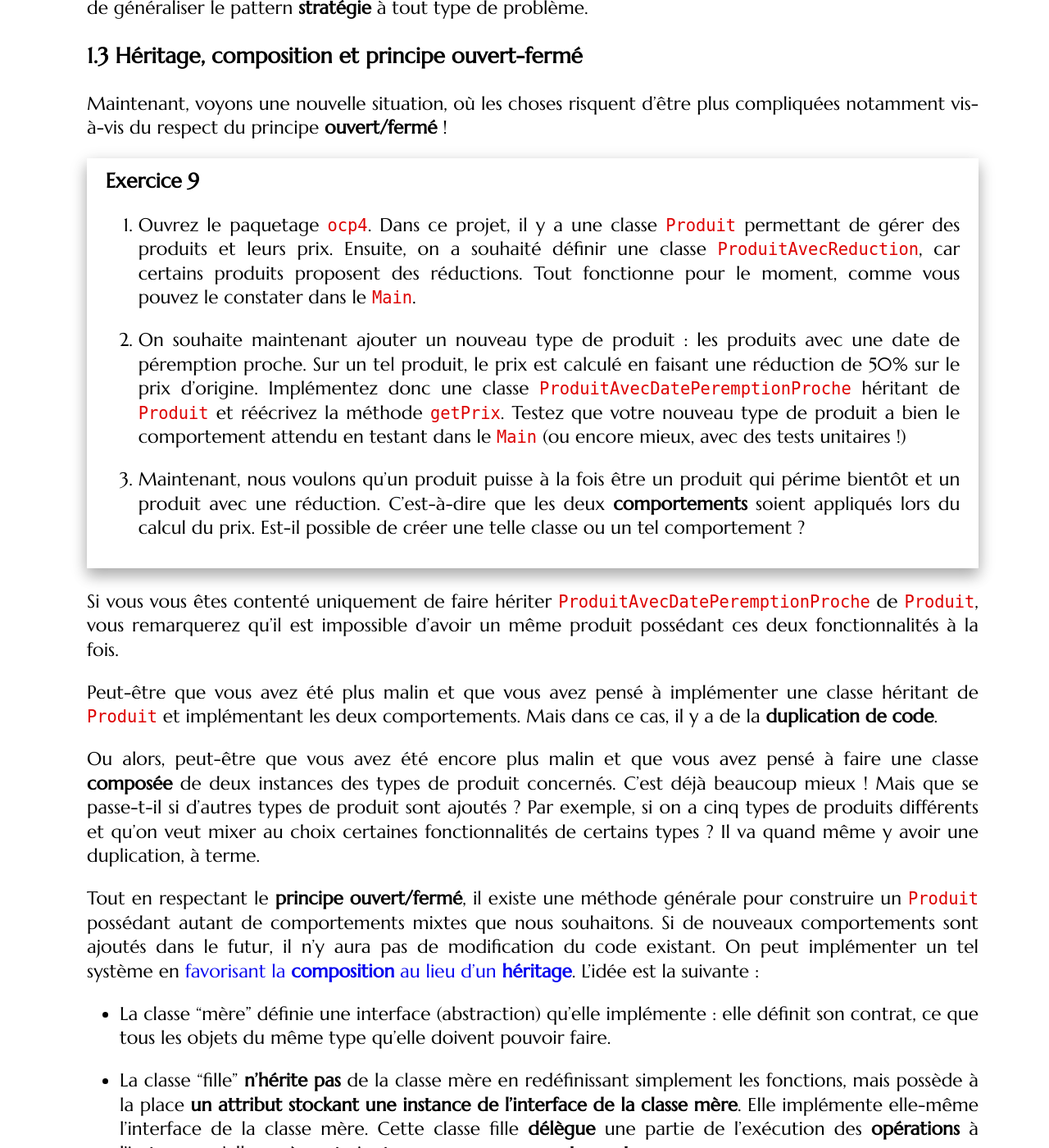
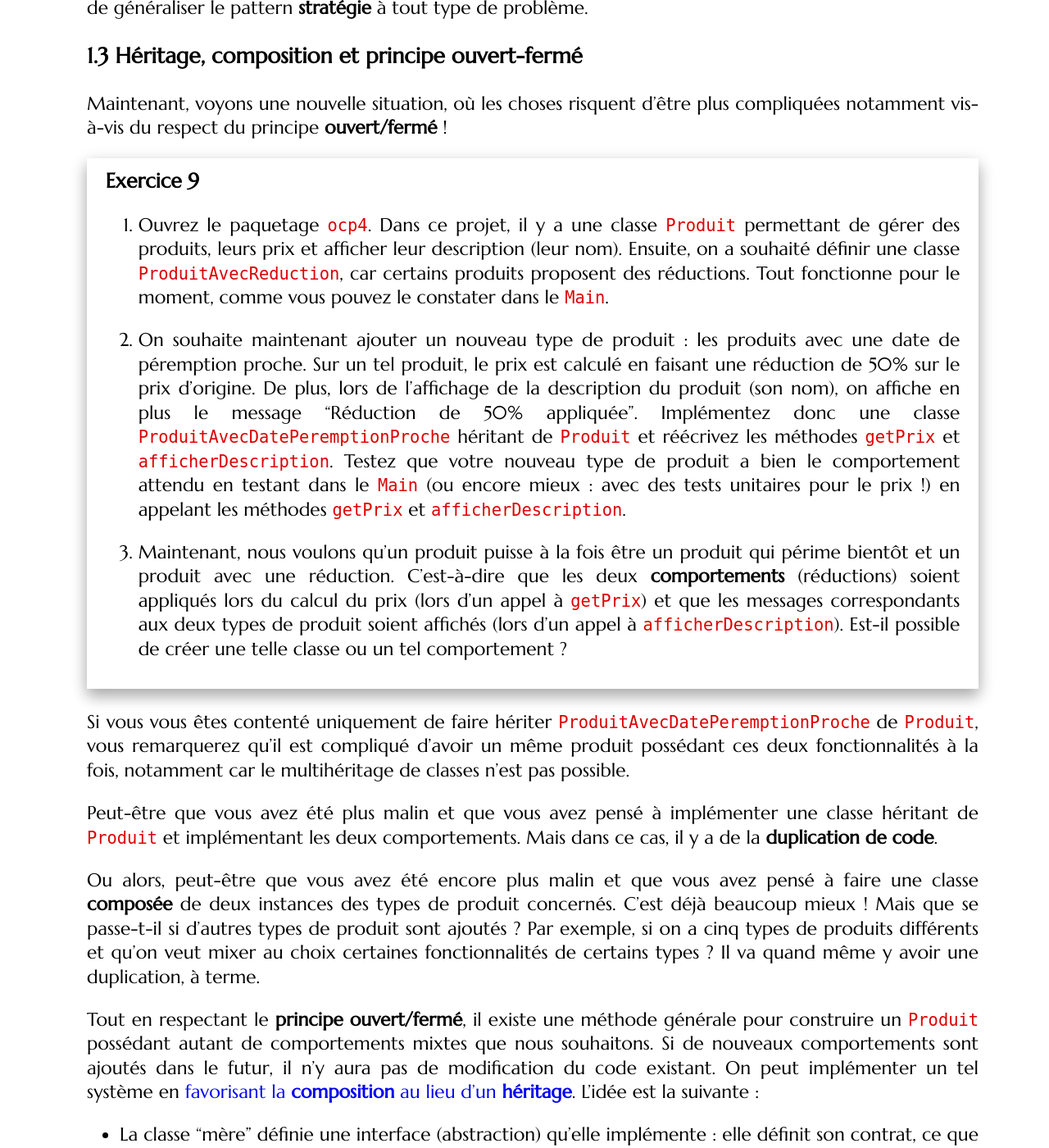
Before and after one commit to mgasquet/R304-QualiteDeveloppement, a Jekyll site: the page built from tutorials/tutorial3.md, in a window 1280 px wide and 1400 px high, scrolled down 17780 px. Shown: the whole window at 82% size. Built offline with Jekyll 4.4.1, drawn with Linux system fonts in a browser that asks for light colours; some web fonts are replaced; some of the changed text lies outside the part shown.

Commit message:
Mise à jour exercice ocp4 tp3

```diff
--- a/tutorials/tutorial3.md
+++ b/tutorials/tutorial3.md
@@ -468,14 +468,14 @@ Maintenant, voyons une nouvelle situation, où les choses risquent d'être plus
 
 <div class="exercise">
 
-1. Ouvrez le paquetage `ocp4`. Dans ce projet, il y a une classe `Produit` permettant de gérer des produits et leurs prix. Ensuite, on a souhaité définir une classe `ProduitAvecReduction`, car certains produits proposent des réductions. Tout fonctionne pour le moment, comme vous pouvez le constater dans le `Main`.
+1. Ouvrez le paquetage `ocp4`. Dans ce projet, il y a une classe `Produit` permettant de gérer des produits, leurs prix et afficher leur description (leur nom). Ensuite, on a souhaité définir une classe `ProduitAvecReduction`, car certains produits proposent des réductions. Tout fonctionne pour le moment, comme vous pouvez le constater dans le `Main`.
 
-2. On souhaite maintenant ajouter un nouveau type de produit : les produits avec une date de péremption proche. Sur un tel produit, le prix est calculé en faisant une réduction de 50% sur le prix d'origine. Implémentez donc une classe `ProduitAvecDatePeremptionProche` héritant de `Produit` et réécrivez la méthode `getPrix`. Testez que votre nouveau type de produit a bien le comportement attendu en testant dans le `Main` (ou encore mieux, avec des tests unitaires !)
+2. On souhaite maintenant ajouter un nouveau type de produit : les produits avec une date de péremption proche. Sur un tel produit, le prix est calculé en faisant une réduction de 50% sur le prix d'origine. De plus, lors de l'affichage de la description du produit (son nom), on affiche en plus le message "Réduction de 50% appliquée". Implémentez donc une classe `ProduitAvecDatePeremptionProche` héritant de `Produit` et réécrivez les méthodes `getPrix` et `afficherDescription`. Testez que votre nouveau type de produit a bien le comportement attendu en testant dans le `Main` (ou encore mieux : avec des tests unitaires pour le prix !) en appelant les méthodes `getPrix` et `afficherDescription`.
 
-3. Maintenant, nous voulons qu'un produit puisse à la fois être un produit qui périme bientôt et un produit avec une réduction. C'est-à-dire que les deux **comportements** soient appliqués lors du calcul du prix. Est-il possible de créer une telle classe ou un tel comportement ?
+3. Maintenant, nous voulons qu'un produit puisse à la fois être un produit qui périme bientôt et un produit avec une réduction. C'est-à-dire que les deux **comportements** (réductions) soient appliqués lors du calcul du prix (lors d'un appel à `getPrix`) et que les messages correspondants aux deux types de produit soient affichés (lors d'un appel à `afficherDescription`). Est-il possible de créer une telle classe ou un tel comportement ?
 </div>
 
-Si vous vous êtes contenté uniquement de faire hériter `ProduitAvecDatePeremptionProche` de `Produit`, vous remarquerez qu'il est impossible d'avoir un même produit possédant ces deux fonctionnalités à la fois.
+Si vous vous êtes contenté uniquement de faire hériter `ProduitAvecDatePeremptionProche` de `Produit`, vous remarquerez qu'il est compliqué d'avoir un même produit possédant ces deux fonctionnalités à la fois, notamment car le multihéritage de classes n'est pas possible.
 
 Peut-être que vous avez été plus malin et que vous avez pensé à implémenter une classe héritant de `Produit` et implémentant les deux comportements. Mais dans ce cas, il y a de la **duplication de code**.
 
@@ -618,7 +618,7 @@ Aussi, le salarie n'est pas instancié dans la classe, il est **injecté** (autr
 
 1. Refactorez votre code afin de pouvoir créer un produit qui possède une réduction et qui a aussi une date de péremption proche.
 
-2. Créez un **Twix** avec pour prix de base **3€**, qui périme bientôt et qui a une réduction de 50 centimes. Testez que la valeur obtenue pour le prix est bien la bonne.
+2. Créez un **Twix** avec pour prix de base **3€**, qui périme bientôt et qui a une réduction de 50 centimes. Testez que la valeur obtenue pour le prix est bien la bonne et que l'affiche de la description du produit affiche bien toutes les informations.
 
 3. Inversez l'ordre de création du produit (le produit avec réduction est composé d'un produit avec une date de péremption proche ou l'inverse selon ce que vous avez fait à la question précédente). Est-ce que le prix obtenu est le même qu'à l'étape précédente ?
 
```
